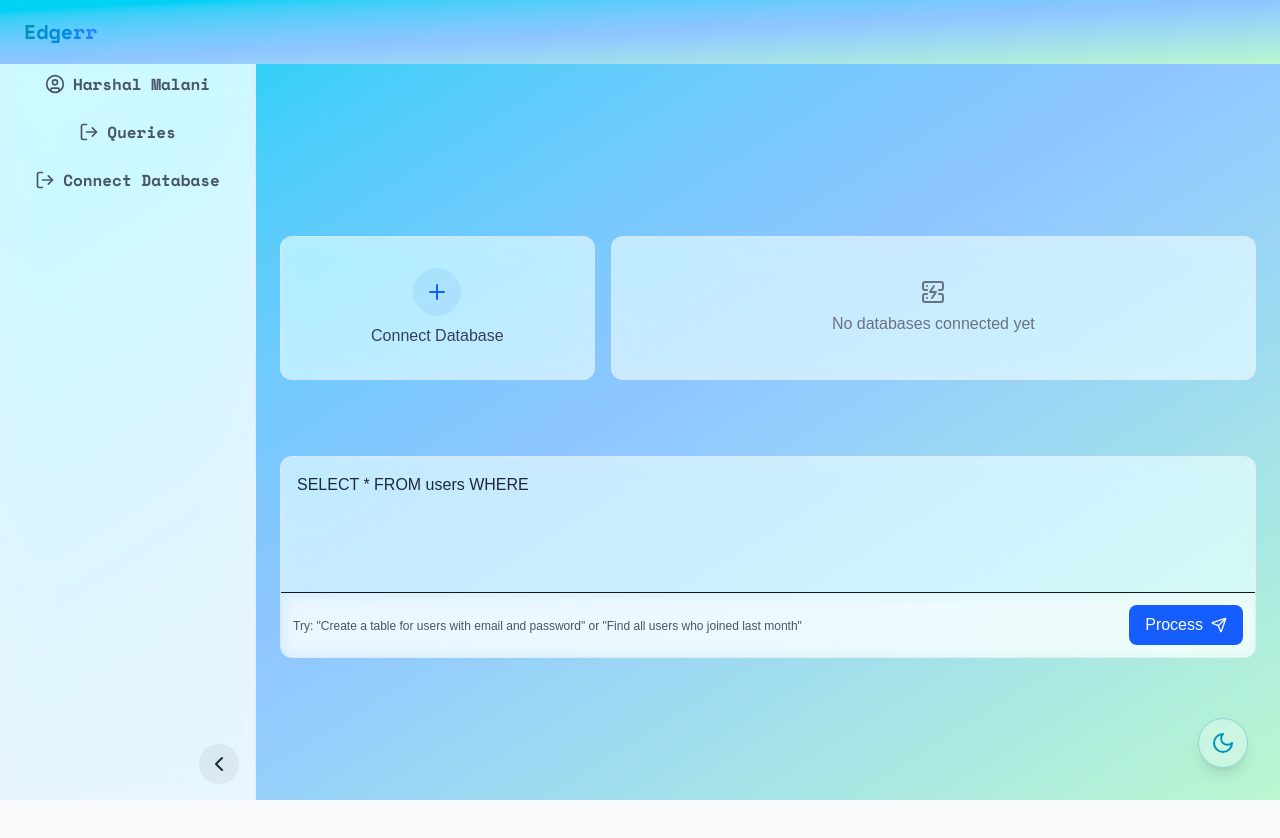
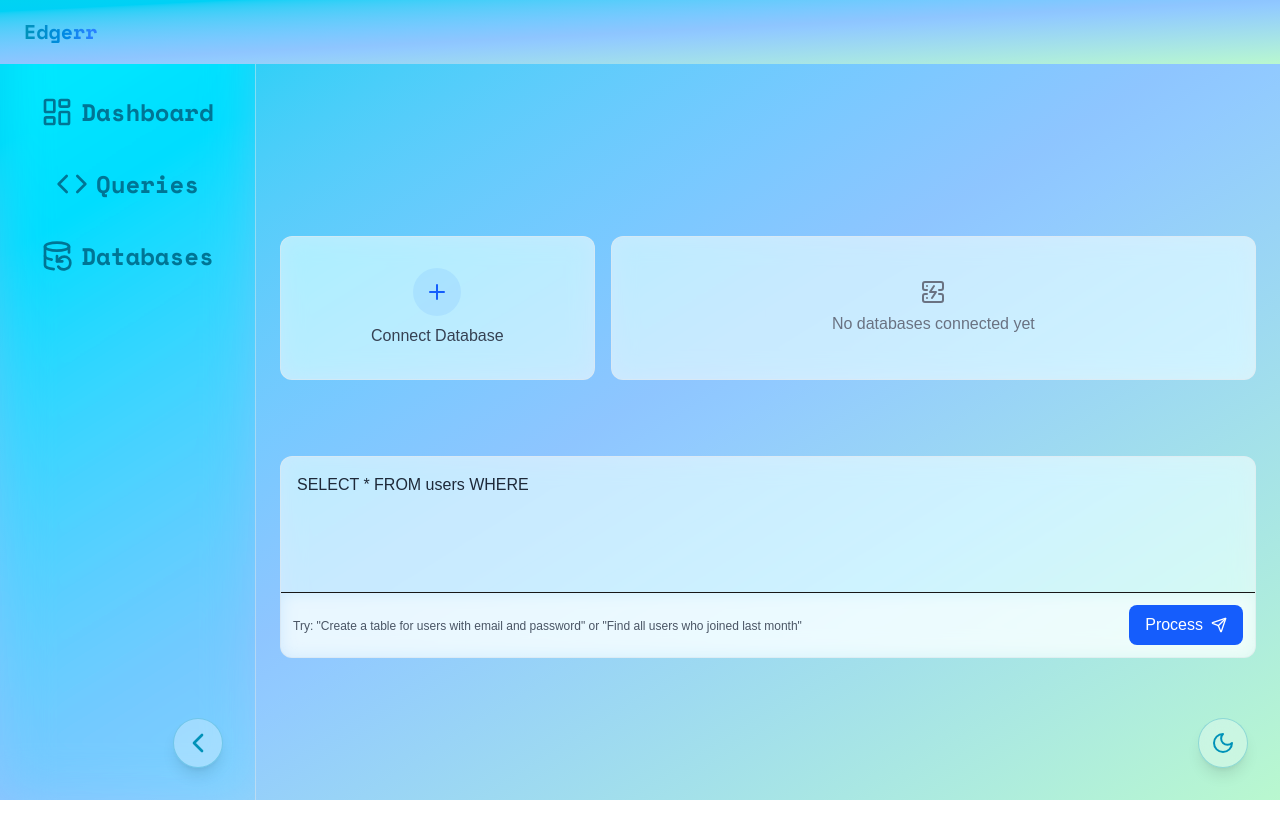
Before and after one commit to Harshal292004/Edgerr-Web, a Next.js app: page /stonebreaker in a window 1280 px wide. Shown: the top 838 px of the page. Built offline with nearby package versions, Linux system fonts and the light colour scheme.

Commit message:
side bar

```diff
--- a/package.json
+++ b/package.json
@@ -15,6 +15,7 @@
     "next": "15.2.2",
     "react": "^19.0.0",
     "react-dom": "^19.0.0",
+    "zod": "^3.24.2",
     "zustand": "^5.0.3"
   },
   "devDependencies": {
--- a/src/app/(pages)/stonebreaker/page.tsx
+++ b/src/app/(pages)/stonebreaker/page.tsx
@@ -2,34 +2,39 @@
 import React, { useState } from "react";
 import { useThemeStore } from "@/lib/store";
 import { space_mono } from "@/lib/fonts";
-import { UserCircle, LogOut } from "lucide-react";
+import { useRouter } from "next/navigation";
+import { LogOut, LayoutDashboard ,DatabaseBackup, Code} from "lucide-react";
 import {
   Database,
-  Home,
-  Settings,
-  Users,
   Plus,
-  Code,
   Send,
   ChevronLeft,
   ChevronRight,
   ServerCrash,
 } from "lucide-react";
 import { motion } from "framer-motion";
+
+
+type database={
+  id: string,
+  name: string
+}
+
+
 const page = () => {
   const theme = useThemeStore((state) => state.theme);
   const [sidebarCollapsed, setSidebarCollapsed] = useState(false);
   const [prompt, setPrompt] = useState("SELECT * FROM users WHERE");
-  const [databases, setDatabases] = useState([]);
+  const [databases, setDatabases] = useState<database[]>([]);
 
   // Toggle sidebar collapse state
   const toggleSidebar = () => setSidebarCollapsed(!sidebarCollapsed);
 
   // Handle prompt input change
-  const handlePromptChange = (e) => setPrompt(e.target.value);
+  const handlePromptChange = (e:any) => setPrompt(e.target.value);
 
   // Handle prompt submission
-  const handleSubmitPrompt = (e) => {
+  const handleSubmitPrompt = (e:any) => {
     e.preventDefault();
     // Process prompt here
     console.log("Processing prompt:", prompt);
@@ -39,107 +44,116 @@ const page = () => {
   const handleAddDatabase = () => {
     const newDb = {
       id: `db-${databases.length + 1}`,
-      name: `Database ${databases.length + 1}`,
-      tables: Math.floor(Math.random() * 10) + 1,
+      name: `Database ${databases.length + 1}`
     };
     setDatabases([...databases, newDb]);
   };
 
+  const router=useRouter()
+  const handleRouteChange=({href}:{href:string})=>{
+    router.push(href)
+  }
   return (
     <div
-      className={`flex min-h-screen ${
-        theme === "dark" ? "bg-gray-900" : "bg-gray-50"
-      }`}
+      className="flex min-h-screen"
     >
-      {/* Sidebar */}
+
       <div className="absolute inset-0 transition-all duration-500  bg-gradient-to-br from-cyan-400 via-blue-300 to-green-200  dark:from-black dark:via-gray-900 dark:to-black" />
 
-      <div
+      {/* Sidebar */}
+      <motion.div
+        initial={{opacity:0}}
+        animate={{opacity:1}}
         className={`
-          ${sidebarCollapsed ? "w-16" : "w-64"}
+          ${sidebarCollapsed ? "w-20" : "w-64"}
           h-screen fixed left-0 top-0
           transition-all duration-300 ease-in-out
-          ${
-            theme === "dark"
-              ? "bg-black/30 border-r border-white/5 text-white"
-              : "bg-white/80 border-r border-gray-200/50 text-gray-800"
-          }
+          dark:border-r dark:border-white/5
+          border-r border-gray-200/50 text-gray-800
           backdrop-blur-xl backdrop-saturate-150
-          z-10
+          flex flex-col
         `}
       >
-        <div className="flex flex-col h-full">
           {/* Navigation */}
 
           <nav className="mt-10 flex-1 px-2 py-4 space-y-2 overflow-y-auto">
-            <div className="flex flex-col gap-2 justify-center items-center p-2">
+            <div className="flex flex-col gap-2 justify-center items-center p-6">
               <motion.div
-                onClick={() => {}}
-                className={`cursor-pointer py-2 px-4 rounded-lg
+                onClick={() => {handleRouteChange({href:"/dashboard"})}}
+                className={`cursor-pointer p-4 rounded-lg
             transition-all duration-300
-            dark:hover:bg-yellow-400/20 dark:text-gray-200
-            hover:bg-cyan-500/20 text-gray-600
+            dark:hover:bg-yellow-400/20 dark:text-yellow-400 text-cyan-700
+      hover:bg-cyan-500/20
             ${space_mono.className}
             flex items-center justify-center sm:justify-between
             w-full sm:w-auto`}
                 whileHover="hover"
                 whileTap="tap"
               >
-                <UserCircle className="mr-2 h-5 w-5" />
-                <p className="text-sm sm:text-base">Harshal Malani</p>
+                <LayoutDashboard className="mr-2 h-8 w-8" />
+                {!sidebarCollapsed?   <p className="text-2xl">Dashboard</p>:null}
               </motion.div>
 
               <motion.div
-                className={`cursor-pointer py-2 px-4 rounded-lg
+                onClick={() => {handleRouteChange({href:"/codd/queries"})}}
+                className={`cursor-pointer p-4 rounded-lg
       transition-all duration-300
-      dark:hover:bg-red-400/20 dark:text-gray-200
-      hover:bg-red-500/20 text-gray-600
+      dark:hover:bg-yellow-400/20 dark:text-yellow-400 text-cyan-700
+      hover:bg-cyan-500/20
       ${space_mono.className}
       flex items-center justify-center sm:justify-between
       w-full sm:w-auto`}
                 whileHover="hover"
                 whileTap="tap"
               >
-                <LogOut className="mr-2 h-5 w-5" />
-                <p className="text-sm sm:text-base">Queries</p>
+                <Code className="mr-2 h-8 w-8" />
+                {!sidebarCollapsed?<p className="text-2xl">Queries</p>:null}
               </motion.div>
 
               <motion.div
-                className={`cursor-pointer py-2 px-4 rounded-lg
+                onClick={() => {handleRouteChange({href:"/codd/databases"})}}
+                className={`cursor-pointer p-4 rounded-lg
       transition-all duration-300
-      dark:hover:bg-red-400/20 dark:text-gray-200
-      hover:bg-red-500/20 text-gray-600
+     dark:hover:bg-yellow-400/20 dark:text-yellow-400 text-cyan-700
+      hover:bg-cyan-500/20
       ${space_mono.className}
       flex items-center justify-center sm:justify-between
       w-full sm:w-auto`}
                 whileHover="hover"
                 whileTap="tap"
               >
-                <LogOut className="mr-2 h-5 w-5" />
-                <p className="text-sm sm:text-base">Connect Database</p>
+                <DatabaseBackup className="mr-2 h-8 w-8" />
+                {!sidebarCollapsed?<p className="text-2xl">Databases</p>:null}
               </motion.div>
             </div>
           </nav>
 
           {/* Toggle button */}
-          <div className="flex justify-end p-4">
-            <button
-              onClick={toggleSidebar}
-              className={`
-                p-2 rounded-full
-                ${
-                  theme === "dark"
-                    ? "bg-white/5 hover:bg-white/10"
-                    : "bg-black/5 hover:bg-black/10"
-                }
-                transition-all duration-200
-              `}
-            >
-              {sidebarCollapsed ? <ChevronRight /> : <ChevronLeft />}
-            </button>
-          </div>
-        </div>
-      </div>
+          <motion.button
+        onClick={toggleSidebar}
+        whileHover={{ scale: 1.1 }}
+        whileTap={{ scale: 0.9 }}
+        className={`
+          p-2 rounded-full fixed bottom-8 right-8
+          backdrop-blur-lg border
+          dark:bg-black/20 dark:border-yellow-400/30 dark:hover:bg-yellow-400/10
+          bg-white/30 border-cyan-600/30 hover:bg-cyan-500/10
+          transition-all duration-300 shadow-lg
+          z-50
+
+        `}
+      >
+        {sidebarCollapsed ? (
+          <ChevronRight className={` ${sidebarCollapsed?"ml-20":""} h-8 w-8 text-cyan-600 dark:text-yellow-400 `} />
+        ) : (
+          <ChevronLeft className={` ${sidebarCollapsed?"ml-20":""} h-8 w-8 text-cyan-600 dark:text-yellow-400 `}  />
+        )}
+      </motion.button>
+
+
+
+
+      </motion.div>
 
       {/* Main content */}
       <div
@@ -253,7 +267,7 @@ const page = () => {
                     }
                   `}
                   >
-                    {db.tables} Tables
+                     Tables
                   </span>
                 </div>
                 <h3
```
Also changed, not shown: 1 other file (tests, documents, lock files or other folders).
